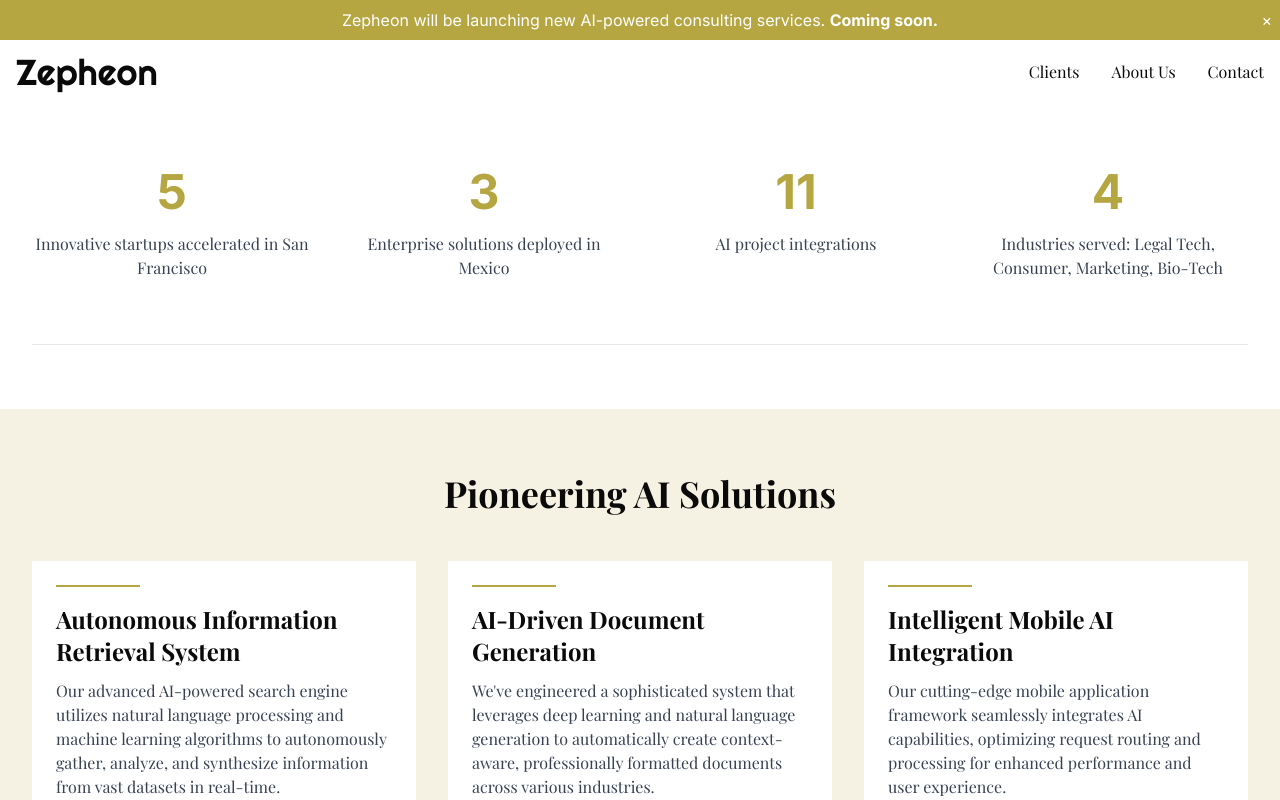
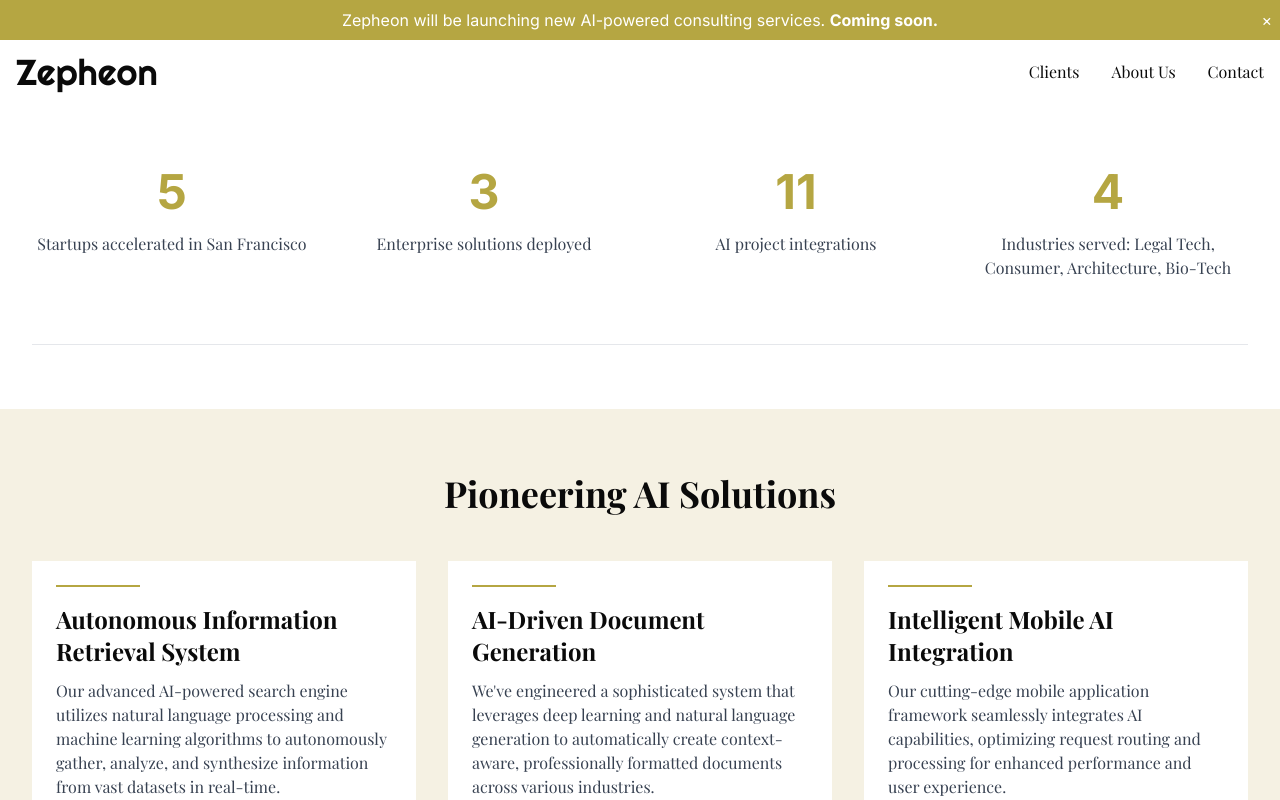
Before and after one commit to isaacbau/zepheon-landing, a React (Vite) app: page /clients in a window 1280 px wide. Shown: the top 800 px of the page. Built offline with nearby package versions, Linux system fonts and the light colour scheme; a web font is replaced by a local one.

Commit message:
Clients mod

```diff
--- a/src/pages/Clients.tsx
+++ b/src/pages/Clients.tsx
@@ -29,14 +29,14 @@ const Clients = () => {
   const stats = [
     {
       number: 5,
-      description: "Innovative startups accelerated in San Francisco",
+      description: "Startups accelerated in San Francisco",
     },
-    { number: 3, description: "Enterprise solutions deployed in Mexico" },
+    { number: 3, description: "Enterprise solutions deployed" },
     { number: 11, description: "AI project integrations" },
     {
       number: 4,
       description:
-        "Industries served: Legal Tech, Consumer, Marketing, Bio-Tech",
+        "Industries served: Legal Tech, Consumer, Architecture, Bio-Tech",
     },
   ];
 
```
